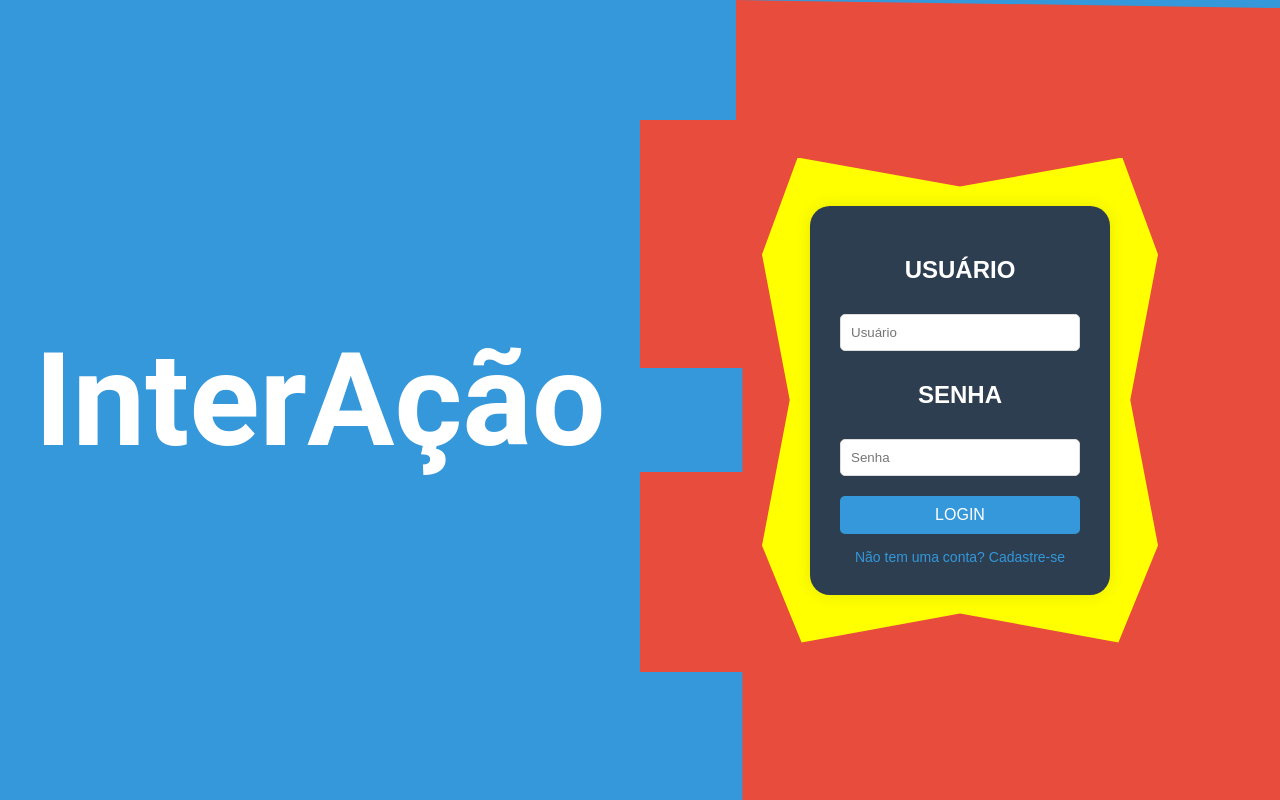
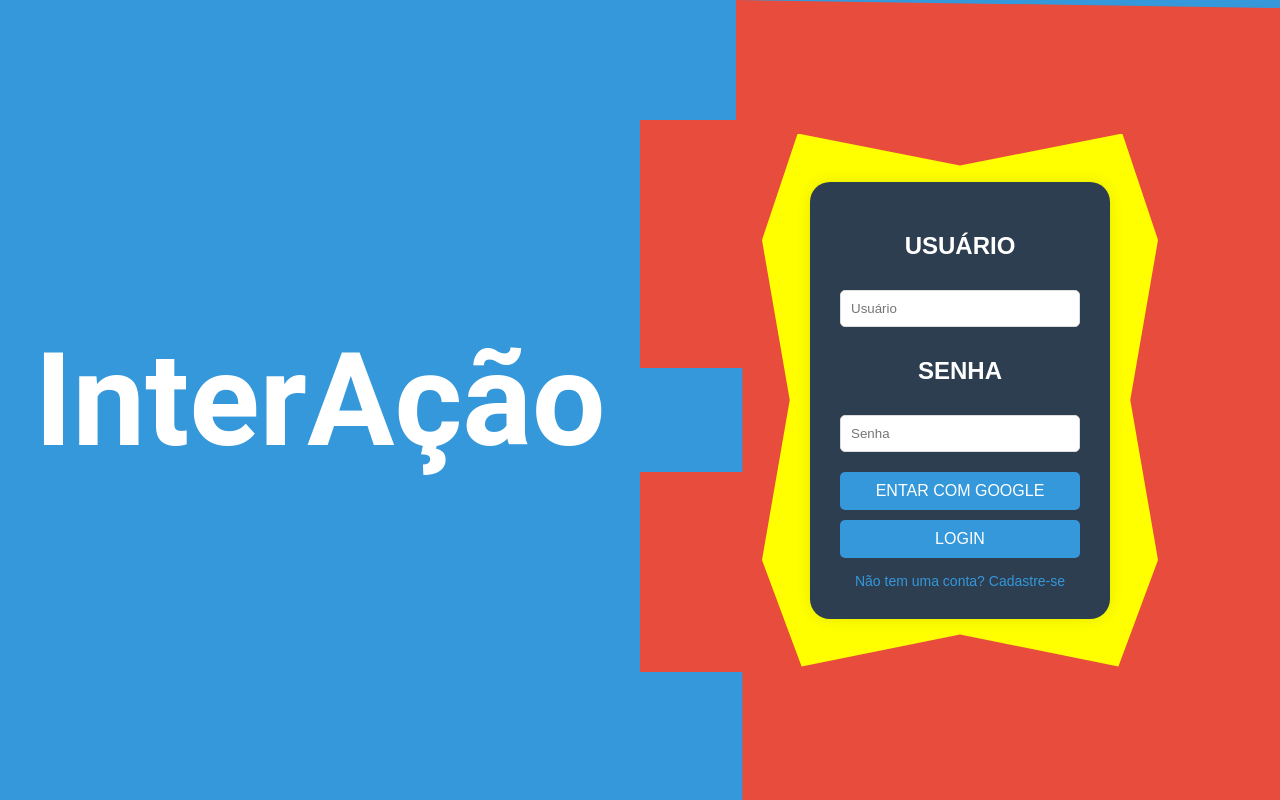
Before and after one commit to Wellandradexix100/projeto-integrador-2, a plain HTML site: page index.html in a window 1280 px wide. Drawn offline with Linux system fonts and the light colour scheme.

Commit message:
ultimo da manhã

```diff
--- a/index.html
+++ b/index.html
@@ -19,6 +19,9 @@
             <h1>SENHA</h1>
             <input id="loginPassword" type="password" placeholder="Senha" />
             <p id="loginError" class="error-message"></p>
+            <button type="button" title="login com google">
+              <a class="google-login" href="home.html">ENTAR COM GOOGLE</a>
+            </button>
             <button onclick="login()">LOGIN</button>
             <a href="register.html" class="toggle-link"
               >Não tem uma conta? Cadastre-se</a
--- a/src/styles/styles-home.css
+++ b/src/styles/styles-home.css
@@ -91,6 +91,8 @@ button {
   font-weight: bold;
   width: 100%;
   transition: background-color 0.3s;
+  color: white;
+  text-decoration: none;
 }
 
 button:hover {
--- a/src/styles/styles.css
+++ b/src/styles/styles.css
@@ -103,6 +103,11 @@ body {
   border-radius: 5px;
 }
 
+.form-container button a {
+  text-decoration: none;
+  color: white;
+}
+
 .form-container button {
   width: 100%;
   padding: 10px;
```
Also changed, not shown: 1 other file.
